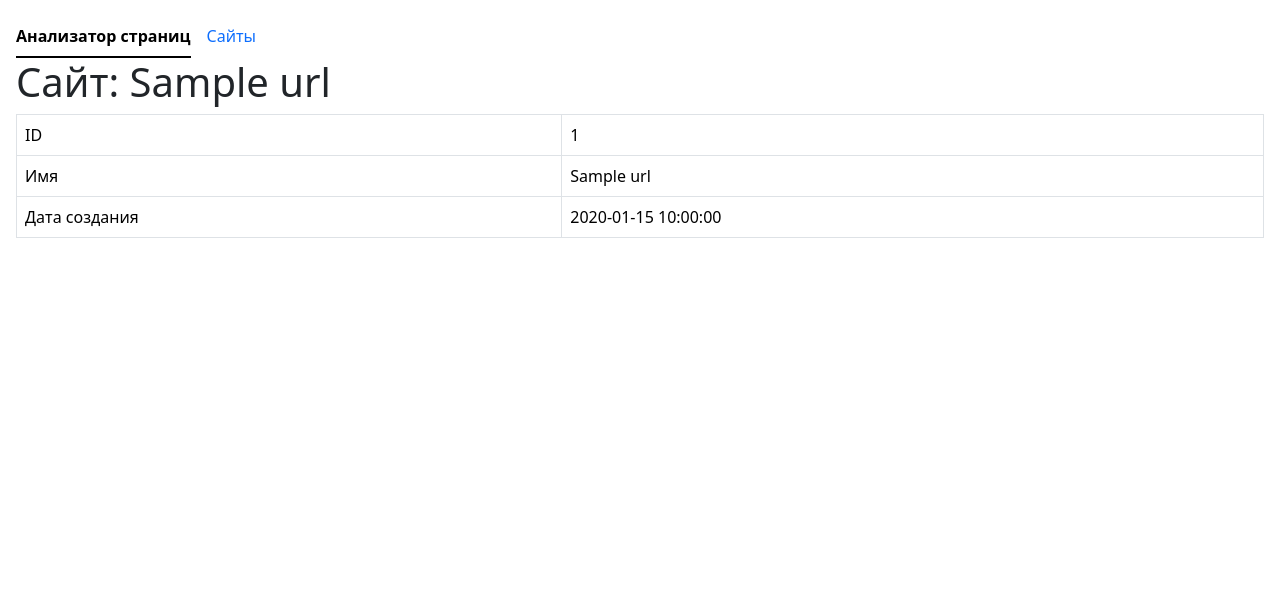
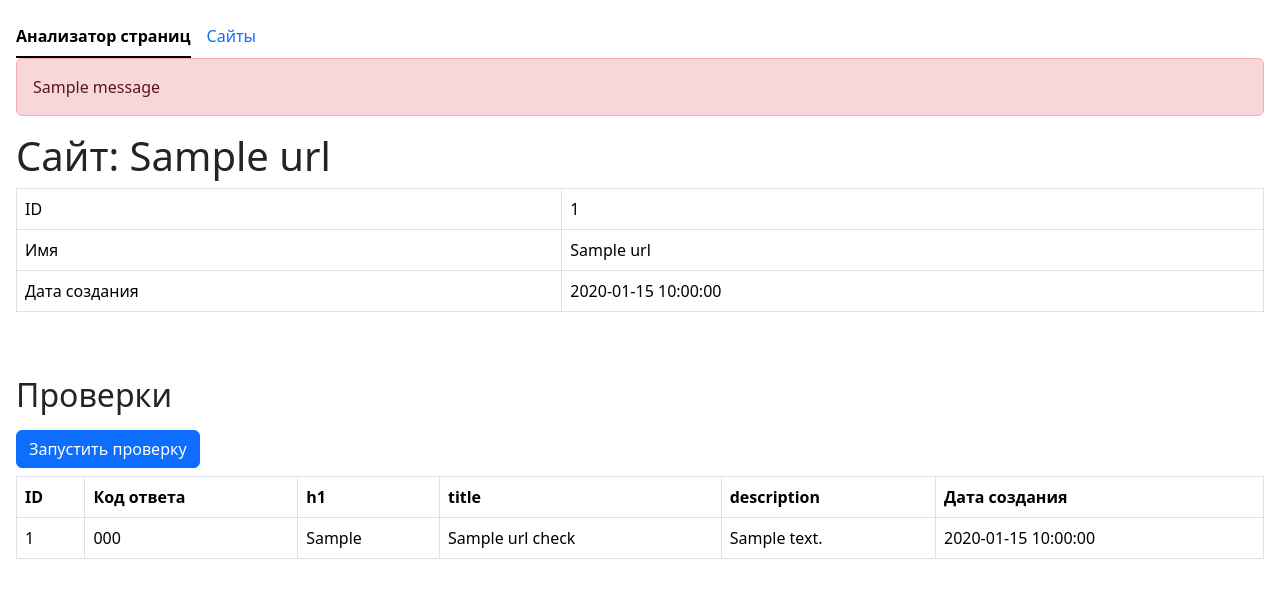
Before and after one commit to Dmitry-Perexozhev/Page-analyzer, a Flask app: page /urls/1 in a window 1280 px wide. Shown: the top 598 px of the page. Run offline with Flask 3, Linux system fonts and the light colour scheme; one stand-in notice (Sample message) is shown; a database or web service that is not in the repository returns one stand-in record (values such as "Sample title"); some libraries are stand-ins or nearby versions.

Commit message:
Add db checks_url and finish 4 step of project

```diff
--- a/database.sql
+++ b/database.sql
@@ -1,7 +1,18 @@
-DROP TABLE urls;
+DROP TABLE urls, url_checks;
 
 CREATE TABLE urls(
     id INT PRIMARY KEY GENERATED ALWAYS AS IDENTITY,
     name varchar(255),
     created_at date
 );
+
+
+CREATE TABLE url_checks(
+    id INT PRIMARY KEY GENERATED ALWAYS AS IDENTITY,
+    url_id INT,
+    status_code INT,
+    h1 varchar(255),
+    title TEXT,
+    description TEXT,
+    created_at date
+);
--- a/page_analyzer/app.py
+++ b/page_analyzer/app.py
@@ -4,7 +4,9 @@ from dotenv import load_dotenv
 from urllib.parse import urlparse
 import validators
 from page_analyzer.db import (add_url_to_db, get_reverse_urls_from_db,
-                              get_last_id_from_db, get_last_url_from_db)
+                              get_id_from_db, get_last_url_from_db,
+                              add_url_to_check_db, get_current_url_from_check_db,
+                              get_urls_from_both_db, get_urls_name_from_db)
 
 
 load_dotenv()
@@ -16,6 +18,11 @@ DATABASE_URL = os.getenv('DATABASE_URL')
 def normalize(url):
     url_norm = urlparse(url)
     return url_norm.scheme + '://' + url_norm.netloc
+
+
+def is_already_exist(url):
+    urls_name = get_urls_name_from_db()
+    return url in urls_name
 
 
 @app.route('/')
@@ -30,21 +37,34 @@ def get_url():
         flash('Некорректный URL', 'error')
         return render_template('index.html')
     url_norm = normalize(url_post)
+    if is_already_exist(url_norm):
+        flash('Страница уже существует', 'error')
+        id = get_id_from_db(url_norm)
+        return redirect(url_for('show_current_site', id=id))
     add_url_to_db(url_norm)
-    id = get_last_id_from_db()
+    id = get_id_from_db(url_norm)
     return redirect(url_for('show_current_site', id=id))
 
 
 @app.route('/urls/<id>')
 def show_current_site(id):
     last_url = get_last_url_from_db(id)
-    return render_template('current_site.html', last_url=last_url)
+    checks = get_current_url_from_check_db(id)
+    return render_template('current_site.html',
+                           last_url=last_url, checks=checks)
 
 
 @app.get('/urls')
 def show_urls():
-    sites = get_reverse_urls_from_db()
+    sites = get_urls_from_both_db()
     return render_template('sites.html', sites=sites)
+
+
+@app.post('/urls/<id>/checks')
+def check_url(id):
+    add_url_to_check_db(id)
+    return redirect(url_for('show_current_site', id=id))
+
 
 
 if __name__ == '__main__':
--- a/page_analyzer/db.py
+++ b/page_analyzer/db.py
@@ -28,9 +28,8 @@ def get_reverse_urls_from_db():
     try:
         connection = psycopg2.connect(DATABASE_URL)
         with connection.cursor(cursor_factory=NamedTupleCursor) as cursor:
-            cursor.execute("SELECT * FROM urls")
+            cursor.execute("SELECT * FROM urls ORDER BY id DESC")
             all_urls = cursor.fetchall()
-            all_urls.reverse()
             return all_urls
     except Exception as _ex:
         print("[INFO] Error while working with PostgreSQL", _ex)
@@ -40,14 +39,14 @@ def get_reverse_urls_from_db():
             print("[INFO] PostgreSQL connection closed")
 
 
-def get_last_id_from_db():
+def get_id_from_db(url_name):
     connection = None
     try:
         connection = psycopg2.connect(DATABASE_URL)
         with connection.cursor() as cursor:
-            cursor.execute("SELECT MAX(id) FROM urls")
-            max_id = cursor.fetchone()
-            return max_id[0]
+            cursor.execute("SELECT id FROM urls WHERE name=%s", (url_name,))
+            id = cursor.fetchone()
+            return id[0]
     except Exception as _ex:
         print("[INFO] Error while working with PostgreSQL", _ex)
     finally:
@@ -70,3 +69,78 @@ def get_last_url_from_db(last_id):
         if connection is not None:
             connection.close()
             print("[INFO] PostgreSQL connection closed")
+
+
+def add_url_to_check_db(id):
+    connection = None
+    try:
+        connection = psycopg2.connect(DATABASE_URL)
+        with connection.cursor() as cursor:
+            cursor.execute("INSERT INTO url_checks (url_id, created_at) VALUES (%s, %s)", (id, datetime.now()))
+            connection.commit()
+    except Exception as _ex:
+        print("[INFO] Error while working with PostgreSQL", _ex)
+    finally:
+        if connection is not None:
+            connection.close()
+            print("[INFO] PostgreSQL connection closed")
+
+
+def get_current_url_from_check_db(url_id):
+    connection = None
+    try:
+        connection = psycopg2.connect(DATABASE_URL)
+        with connection.cursor(cursor_factory=NamedTupleCursor) as cursor:
+            cursor.execute("SELECT * FROM url_checks WHERE url_id=%s ORDER BY id DESC", (url_id,))
+            url = cursor.fetchall()
+            return url
+    except Exception as _ex:
+        print("[INFO] Error while working with PostgreSQL", _ex)
+    finally:
+        if connection is not None:
+            connection.close()
+            print("[INFO] PostgreSQL connection closed")
+
+
+def get_urls_from_both_db():
+    connection = None
+    try:
+        connection = psycopg2.connect(DATABASE_URL)
+        with connection.cursor(cursor_factory=NamedTupleCursor) as cursor:
+            cursor.execute("SELECT url_id, name, url_checks.created_at AS last_check, status_code "
+                           "FROM urls "
+                           "LEFT OUTER JOIN ("
+                               "SELECT url_id, created_at, status_code "
+                               "FROM url_checks "
+                               "WHERE (url_id, id) in ("
+                                   "SELECT url_id, MAX(id) "
+                                   "FROM url_checks "
+                                   "GROUP BY url_id)"
+                               ") AS url_checks "
+                           "ON urls.id=url_checks.url_id "
+                           "ORDER BY url_id DESC"
+                           )
+            sites = cursor.fetchall()
+            return sites
+    except Exception as _ex:
+        print("[INFO] Error while working with PostgreSQL", _ex)
+    finally:
+        if connection is not None:
+            connection.close()
+            print("[INFO] PostgreSQL connection closed")
+
+
+def get_urls_name_from_db():
+    connection = None
+    try:
+        connection = psycopg2.connect(DATABASE_URL)
+        with connection.cursor() as cursor:
+            cursor.execute("SELECT name FROM urls")
+            all_urls = [url[0] for url in cursor.fetchall()] #преобразовать вывод в виде списка
+            return all_urls
+    except Exception as _ex:
+        print("[INFO] Error while working with PostgreSQL", _ex)
+    finally:
+        if connection is not None:
+            connection.close()
+            print("[INFO] PostgreSQL connection closed")
--- a/page_analyzer/templates/current_site.html
+++ b/page_analyzer/templates/current_site.html
@@ -15,6 +15,9 @@
         <a class="nav-link" href="/urls">Сайты</a>
     </li>
 </ul>
+{% for msg in get_flashed_messages() %}
+<div class="alert alert-danger" role="alert">{{ msg }}</div>
+{% endfor %}
 <h1>Сайт: {{last_url.name}}</h1>
 <div class="table-responsive">
     <table class="table table-bordered table-hover text-nowrap" data-test="url">
@@ -34,5 +37,38 @@
         </tbody>
     </table>
 </div>
+<h2 class="mt-5 mb-3">Проверки</h2>
+<form method="post" action={{url_for('check_url', id=last_url.id)}}>
+    <input type="submit" class="btn btn-primary" value="Запустить проверку">
+</form>
+
+<div>
+    <table class="table table-bordered table-hover mt-2" data-test="checks">
+        <thead>
+        <tr>
+            <th>ID</th>
+            <th>Код ответа</th>
+            <th>h1</th>
+            <th>title</th>
+            <th>description</th>
+            <th>Дата создания</th>
+        </tr>
+        </thead>
+        <tbody>
+        {% if checks %}
+        {% for check in checks %}
+        <tr>
+            <td>{{ check.id }}</td>
+            <td>{{ check.status_code }}</td>
+            <td>{{ check.h1 }}</td>
+            <td>{{ check.title }}</td>
+            <td>{{ check.description }}</td>
+            <td>{{ check.created_at }}</td>
+        </tr>
+        {% endfor %}
+        {% endif %}
+        </tbody>
+    </table>
+</div>
 </body>
 </html>
```
Also changed, not shown: page_analyzer/templates/sites.html (+4 -4 lines). Lines whose indentation alone changed are shown as unchanged.
